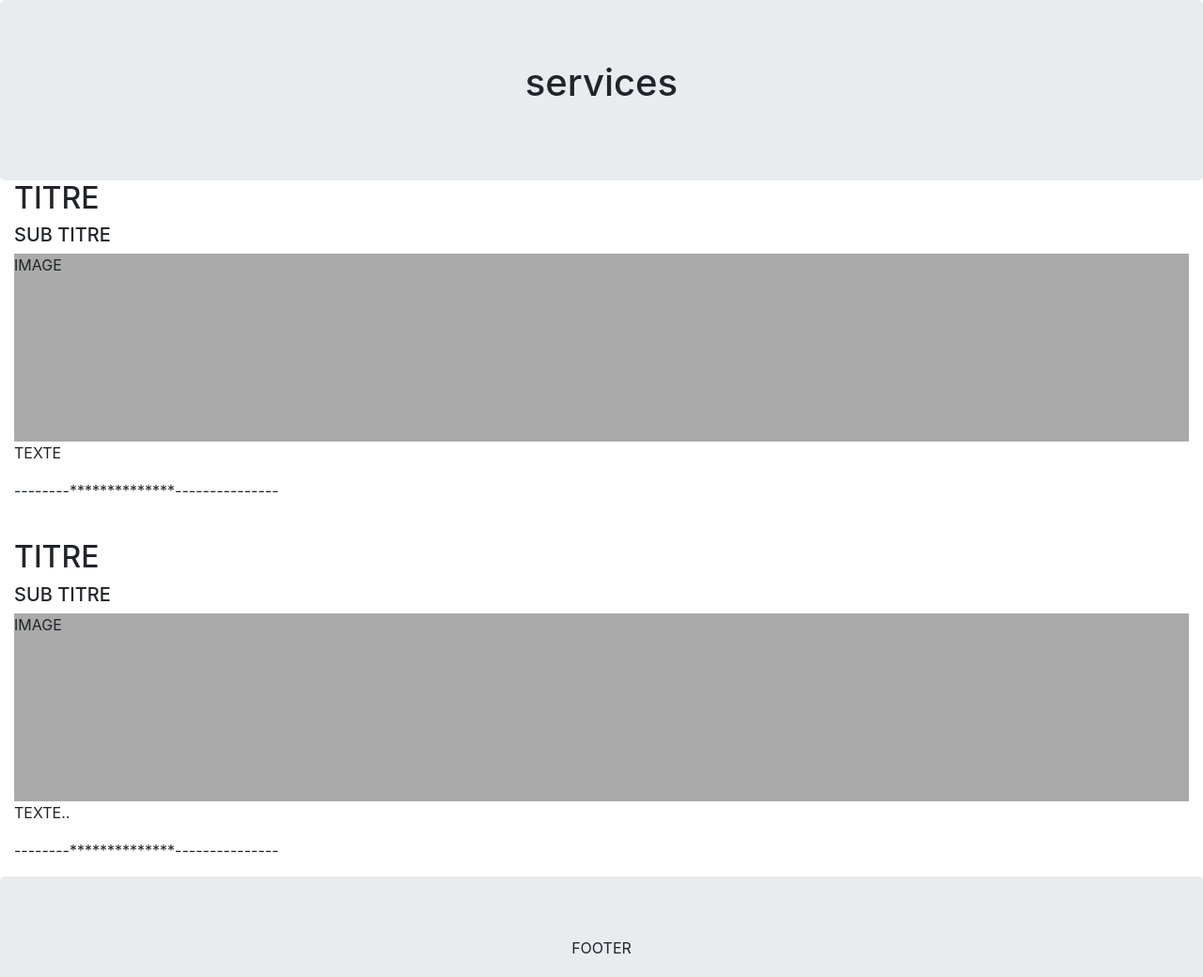
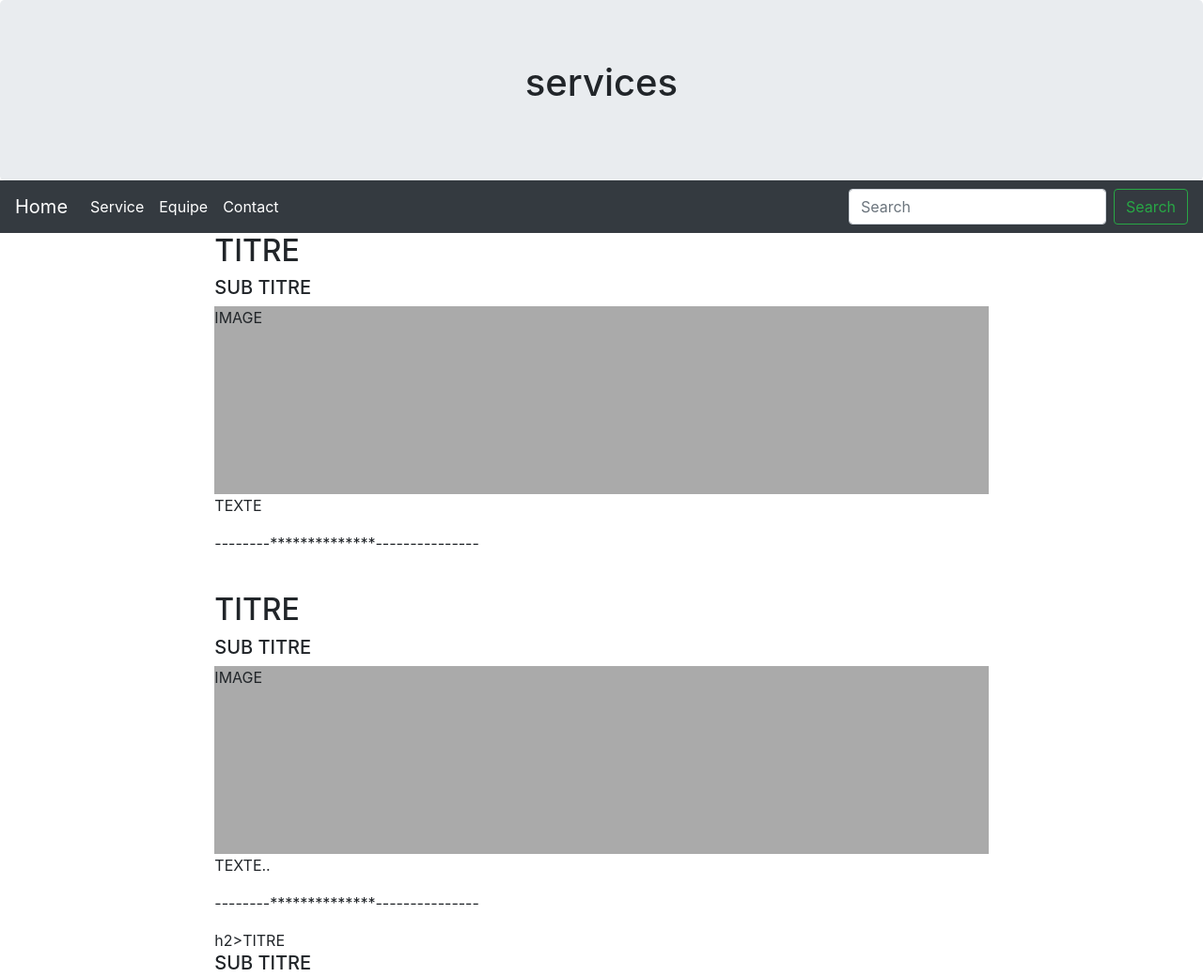
Before and after one commit to Youssef-prog/projet_web_insa, a plain HTML site: page services/services.html in a window 1280 px wide. Shown: the top 1040 px of the page at 94% size. Drawn offline with Linux system fonts and the light colour scheme.

Commit message:
serveces avec nav

```diff
--- /dev/null
+++ b/services/services.css
@@ -0,0 +1,12 @@
+
+.fakeimg {
+    height: 200px;
+     background: #aaa;
+}
+
+.col-center-block {
+    float: none;
+    display: block;
+    margin-left: auto;
+    margin-right: auto;
+}
--- a/services/services.html
+++ b/services/services.html
@@ -3,14 +3,11 @@
 <head>
 	<meta charset="utf-8">
 	<title>services</title>
-	<link rel="stylesheet" href="../bootstrap/css/bootstrap.min.css">
+  <link rel="stylesheet" href="../bootstrap/css/bootstrap.min.css">
+  <link rel="stylesheet" href="services.css">
 	<script src="../bootstrap/js/bootstrap.min.js"></script>
 
-	<style>
-    .fakeimg {
-        height: 200px;
-         background: #aaa;
-    }
+
   </style>
 </head>
 <body>
@@ -18,6 +15,34 @@
   <h1>services</h1>
   <p></p>
 </div>
+
+
+
+
+<nav class="navbar navbar-expand-lg navbar-dark bg-dark">
+  <a class="navbar-brand" href="../index.html"">Home</a>
+  <button class="navbar-toggler" type="button" data-toggle="collapse" data-target="#navbarSupportedContent" aria-controls="navbarSupportedContent" aria-expanded="false" aria-label="Toggle navigation">
+    <span class="navbar-toggler-icon"></span>
+  </button>
+
+  <div class="collapse navbar-collapse" id="navbarSupportedContent">
+    <ul class="navbar-nav mr-auto">
+      <li class="nav-item active">
+        <a class="nav-link" href="../services/services.html">Service</a>
+      </li>
+      <li class="nav-item active">
+          <a class="nav-link" href="../equipe/equipe.html">Equipe</a>
+        </li>
+        <li class="nav-item active">
+          <a class="nav-link" href="../contact/contact.html">Contact</a>
+        </li>
+    </ul>
+    <form class="form-inline my-2 my-lg-0">
+      <input class="form-control mr-sm-2" type="search" placeholder="Search" aria-label="Search">
+      <button class="btn btn-outline-success my-2 my-sm-0" type="submit">Search</button>
+    </form>
+  </div>
+</nav>
 
 <!--div class="container">
   <div class="row">
@@ -35,7 +60,7 @@
       </ul>
       <hr class="hidden-sm hidden-md hidden-lg">
     </div>-->
-    <div class="col-sm-12">
+    <div class="col-sm-8 col-center-block " >
       <h2>TITRE</h2>
       <h5>SUB TITRE</h5>
       <div class="fakeimg">IMAGE</div>
@@ -47,6 +72,10 @@
       <div class="fakeimg">IMAGE</div>
       <p>TEXTE..</p>
       <p>--------**************---------------</p>
+      h2>TITRE</h2>
+      <h5>SUB TITRE</h5>
+      <div class="fakeimg">IMAGE</div>
+      <p>--------**************---------------</p>
     </div>
   </div>
 </div>
```
